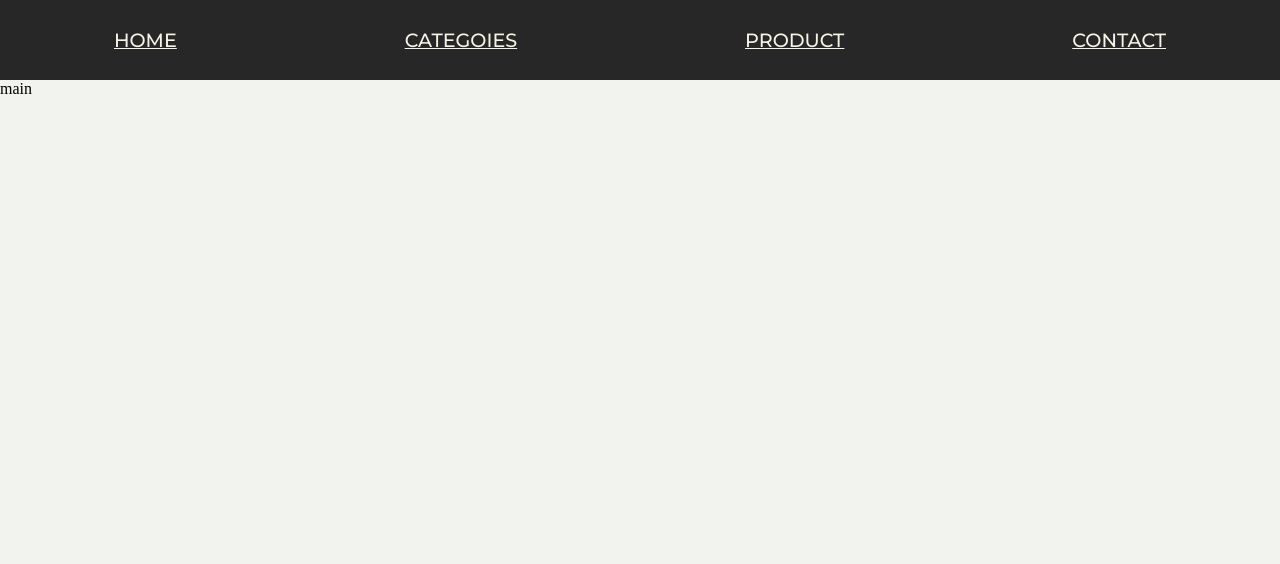
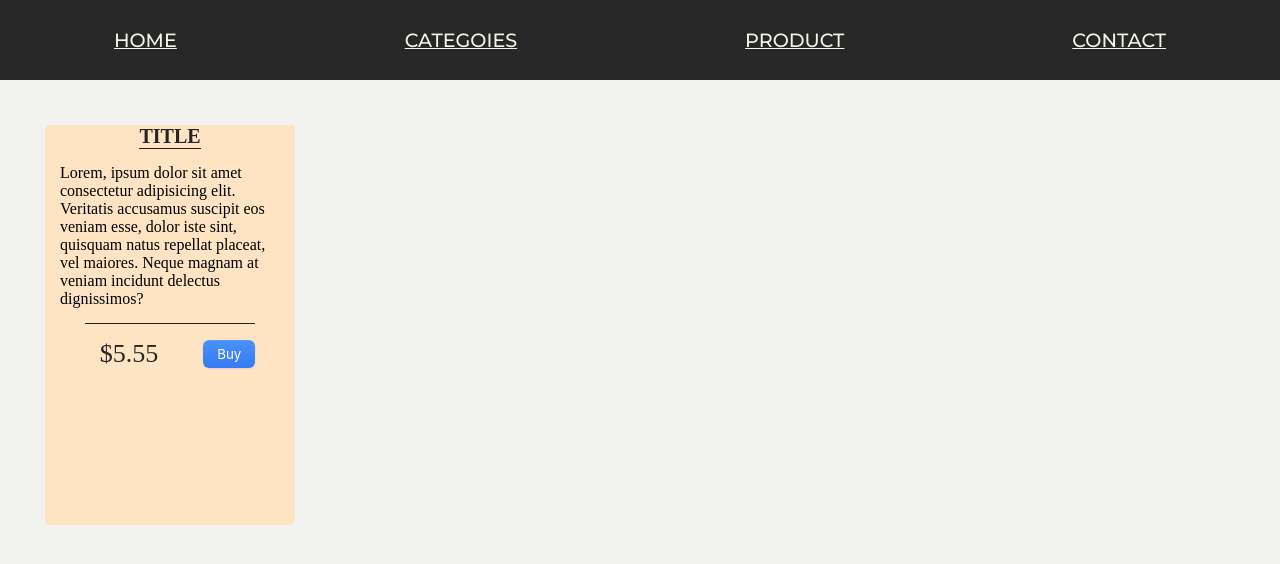
Before and after one commit to michalsamulak/ReactShop, a React (Vite) app: page / in a window 1280 px wide. Shown: the top 564 px of the page. Built offline with nearby package versions, Linux system fonts and the light colour scheme.

Commit message:
styled single card

```diff
--- a/src/App.tsx
+++ b/src/App.tsx
@@ -5,6 +5,7 @@ import { Home } from "./pages/Home";
 import { Categories } from "./pages/Categories";
 import { Contact } from "./pages/Contact";
 import { Product } from "./pages/Product";
+import { Container } from "./style/Cotainer";
 
 
 
@@ -14,14 +15,14 @@ function App() {
     return (
         <>
             <Navigation />
-            <div>
+            <Container>
                 <Routes>
                     <Route path="/" element={<Home />} />
                     <Route path="/Product" element={<Product />} />
                 <Route path="/Categories" element={<Categories />} />
                 <Route path="/Contact" element={<Contact />} />
                 </Routes>
-            </div>
+            </Container>
         </>
     );
 }
--- a/src/pages/Home.tsx
+++ b/src/pages/Home.tsx
@@ -1,7 +1,31 @@
-import React from 'react'
+import React from "react";
+import {
+    Button,
+    Card,
+    Description,
+    HomeWrapper,
+    Price,
+    Title,
+    Value,
+} from "../style/Home";
 
 export const Home = () => {
-  return (
-    <div>main </div>
-  )
-}
+    return (
+        <HomeWrapper>
+            <Card>
+                {/* <img src="" alt="" /> */}
+                <Title>Title</Title>
+                <Description>
+                    Lorem, ipsum dolor sit amet consectetur adipisicing elit.
+                    Veritatis accusamus suscipit eos veniam esse, dolor iste
+                    sint, quisquam natus repellat placeat, vel maiores. Neque
+                    magnam at veniam incidunt delectus dignissimos?
+                </Description>
+                <Value>
+                    <Price>$5.55</Price>
+                    <Button>Buy</Button>
+                </Value>
+            </Card>
+        </HomeWrapper>
+    );
+};
--- /dev/null
+++ b/src/style/Cotainer.ts
@@ -0,0 +1,7 @@
+import styled from "styled-components";
+
+
+export const Container = styled.div`
+    margin: 20px;
+    padding: 10px;
+`
--- /dev/null
+++ b/src/style/Home.ts
@@ -0,0 +1,72 @@
+import styled from "styled-components";
+
+
+export const HomeWrapper = styled.div`
+    display: grid;
+    grid-template-columns: repeat(4, 1fr);
+`
+
+export const Card = styled.div`
+    background-color: bisque;
+
+    display: flex;
+    flex-direction: column;
+    align-items: center;
+
+    border-radius: 5px;
+
+
+    width: 250px;
+    height: 400px;
+    margin: 15px;
+`
+
+export const Title = styled.h5`
+    text-transform: uppercase;
+    color: #252525;
+    font-size: 20px;
+    border-bottom: 1px solid #252525;
+`
+
+export const Description = styled.span`
+    padding: 15px;
+`
+
+export const Value = styled.div`
+    border-top: 1px solid #252525;
+    display: flex;
+
+    align-items: center;
+`
+
+export const Price = styled.span`
+    text-transform: uppercase;
+    color: #252525;
+    font-size: 26px;
+    padding: 15px;
+    margin-right: 30px;
+`
+
+export const Button = styled.button`
+
+  display: flex;
+  flex-direction: column;
+  align-items: center;
+  padding: 6px 14px;
+  font-family: -apple-system, BlinkMacSystemFont, 'Roboto', sans-serif;
+  border-radius: 6px;
+  border: none;
+
+  color: #fff;
+  background: linear-gradient(180deg, #4B91F7 0%, #367AF6 100%);
+   background-origin: border-box;
+  box-shadow: 0px 0.5px 1.5px rgba(54, 122, 246, 0.25), inset 0px 0.8px 0px -0.25px rgba(255, 255, 255, 0.2);
+  user-select: none;
+  -webkit-user-select: none;
+  touch-action: manipulation;
+
+  &:focus {
+  box-shadow: inset 0px 0.8px 0px -0.25px rgba(255, 255, 255, 0.2), 0px 0.5px 1.5px rgba(54, 122, 246, 0.25), 0px 0px 0px 3.5px rgba(58, 108, 217, 0.5);
+  outline: 0;
+}
+`
```
Also changed, not shown: 1 other file (tests, documents, lock files or other folders).
